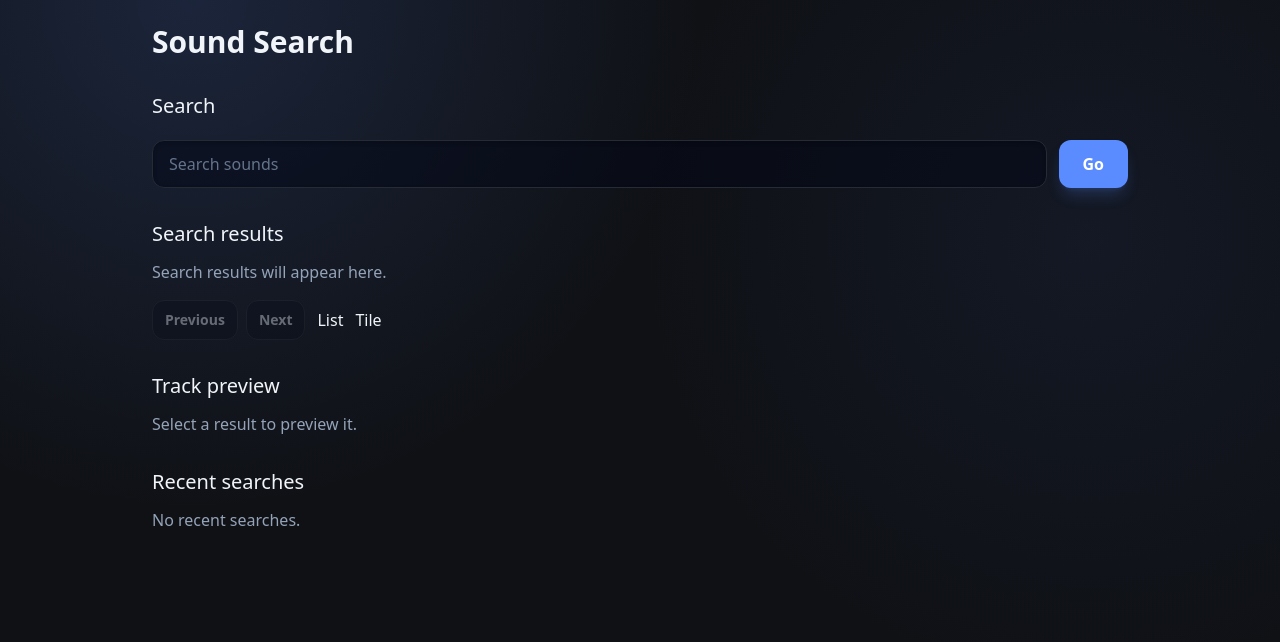
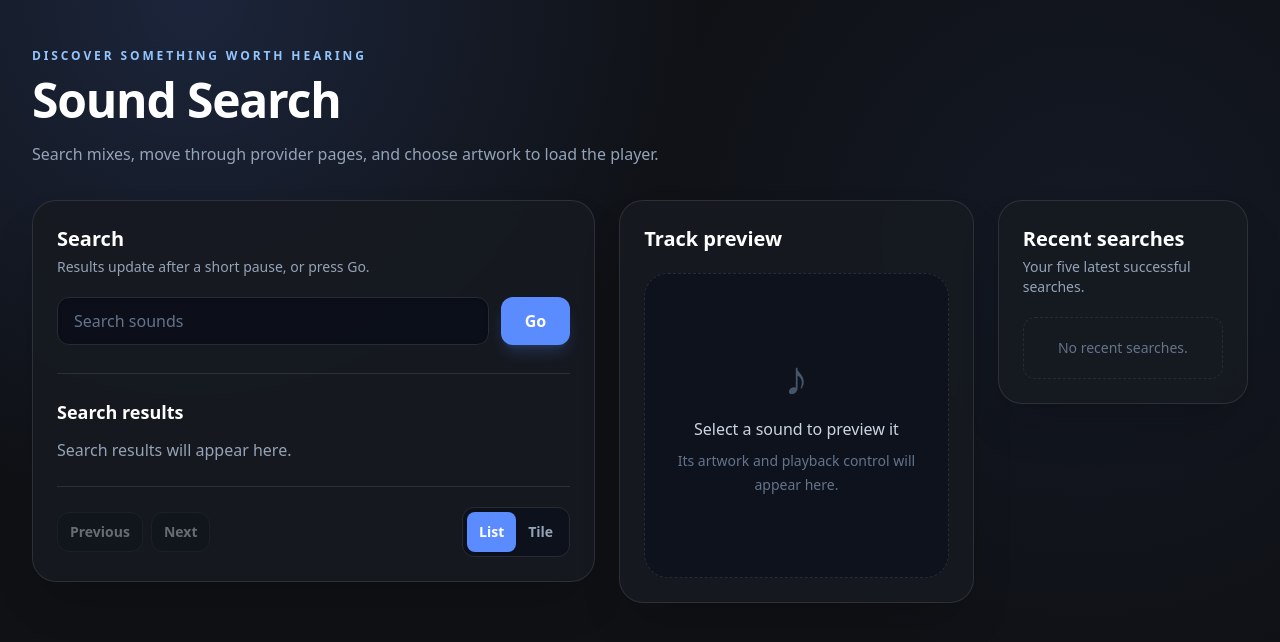
Before and after one commit to zoharharuv/sound-search-exam, a React (Vite) app: page / in a window 1280 px wide. Shown: the top 642 px of the page. Built offline with nearby package versions, Linux system fonts and the light colour scheme.

Commit message:
milestone 3 - finalize sound search page integration

```diff
--- a/src/pages/SoundSearchPage.tsx
+++ b/src/pages/SoundSearchPage.tsx
@@ -1,7 +1,12 @@
+import { useCallback, useEffect, useState } from "react";
+import { LayoutGroup, MotionConfig, useReducedMotion } from "framer-motion";
 import { useDispatch, useSelector } from "react-redux";
 import { Pagination } from "@/components/Pagination";
 import { SearchBar } from "@/components/SearchBar";
 import { SearchResults } from "@/components/SearchResults";
+import { SoundPreview } from "@/components/SoundPreview";
+import { ViewModeToggle } from "@/components/ViewModeToggle";
+import type { Sound } from "@/domain/sound";
 import { useSoundSearch } from "@/hooks/use-sound-search";
 import type { AppDispatch, RootState } from "@/store/store";
 import { viewModeChanged } from "@/store/view-mode-slice";
@@ -13,27 +18,131 @@ export function SoundSearchPage() {
   );
   const viewMode = useSelector((state: RootState) => state.viewMode.value);
   const search = useSoundSearch();
+  const shouldReduceMotion = useReducedMotion() ?? false;
+  const [selectedSound, setSelectedSound] = useState<Sound | null>(null);
+  const [isPlayerMounted, setIsPlayerMounted] = useState(false);
+
+  const clearPreview = useCallback(() => {
+    setSelectedSound(null);
+    setIsPlayerMounted(false);
+  }, []);
+
+  useEffect(() => {
+    if (!selectedSound) return;
+
+    const selectionIsVisible = search.results.some(
+      (sound) => sound === selectedSound,
+    );
+    if (
+      !selectionIsVisible ||
+      search.isLoading ||
+      search.isEmpty ||
+      search.errorMessage !== null
+    ) {
+      clearPreview();
+    }
+  }, [
+    clearPreview,
+    search.errorMessage,
+    search.isEmpty,
+    search.isLoading,
+    search.results,
+    selectedSound,
+  ]);
+
+  function handleQueryChange(nextQuery: string) {
+    clearPreview();
+    search.setQuery(nextQuery);
+  }
+
+  function handleSubmit() {
+    clearPreview();
+    search.submitSearch();
+  }
+
+  function handleRecentSearch(recentQuery: string) {
+    clearPreview();
+    search.searchRecent(recentQuery);
+  }
+
+  function handleRetry() {
+    clearPreview();
+    search.retry();
+  }
+
+  function handlePrevious() {
+    clearPreview();
+    search.goToPreviousPage();
+  }
+
+  function handleNext() {
+    clearPreview();
+    search.goToNextPage();
+  }
+
+  function handleSelect(sound: Sound) {
+    setSelectedSound(sound);
+    setIsPlayerMounted(false);
+  }
+
+  function handleRequestPlayer() {
+    if (selectedSound !== null && selectedSound.embedUrl !== null) {
+      setIsPlayerMounted(true);
+    }
+  }
 
   return (
-    <main className="mx-auto flex min-h-full max-w-5xl flex-col gap-8 p-6">
-      <header>
-        <h1 className="text-3xl font-semibold">Sound Search</h1>
+    <main className="mx-auto min-h-full w-full max-w-[90rem] px-4 py-8 sm:px-6 lg:px-8 lg:py-12">
+      <header className="mb-8 max-w-3xl">
+        <p className="mb-3 text-xs font-bold uppercase tracking-[0.24em] text-blue-300">
+          Discover something worth hearing
+        </p>
+        <h1 className="text-4xl font-bold tracking-tight text-white sm:text-5xl">
+          Sound Search
+        </h1>
+        <p className="mt-4 max-w-2xl text-base leading-7 text-slate-400">
+          Search mixes, move through provider pages, and choose artwork to load
+          the player.
+        </p>
       </header>
 
-      <section aria-labelledby="search-heading">
-        <h2 id="search-heading" className="text-xl font-medium">
+      <MotionConfig reducedMotion="user">
+        <LayoutGroup id="sound-selection">
+          <div className="grid items-start gap-6 lg:grid-cols-[minmax(0,1.35fr)_minmax(18rem,0.85fr)_minmax(14rem,0.6fr)]">
+            <section
+              aria-labelledby="search-heading"
+              className="rounded-3xl border border-white/10 bg-surface-raised/90 p-5 shadow-2xl shadow-black/20 backdrop-blur sm:p-6"
+            >
+              <div className="flex items-start justify-between gap-4">
+                <div>
+                  <h2
+                    className="text-xl font-semibold text-white"
+                    id="search-heading"
+                  >
                     Search
                   </h2>
+                  <p className="mt-1 text-sm text-slate-400">
+                    Results update after a short pause, or press Go.
+                  </p>
+                </div>
+                {search.activeQuery ? (
+                  <span className="hidden max-w-40 truncate rounded-full border border-accent/30 bg-accent/10 px-3 py-1 text-xs font-medium text-blue-200 sm:block">
+                    {search.activeQuery}
+                  </span>
+                ) : null}
+              </div>
               <SearchBar
                 isSearching={search.isLoading}
-          onQueryChange={search.setQuery}
-          onSubmit={search.submitSearch}
+                onQueryChange={handleQueryChange}
+                onSubmit={handleSubmit}
                 query={search.query}
               />
-      </section>
 
-      <section aria-labelledby="results-heading">
-        <h2 id="results-heading" className="text-xl font-medium">
+              <div className="mt-7 border-t border-white/10 pt-6">
+                <h2
+                  className="text-lg font-semibold text-white"
+                  id="results-heading"
+                >
                   Search results
                 </h2>
                 <SearchResults
@@ -41,53 +150,75 @@ export function SoundSearchPage() {
                   hasSearched={search.hasSearched}
                   isEmpty={search.isEmpty}
                   isLoading={search.isLoading}
-          onRetry={search.retry}
+                  onRetry={handleRetry}
+                  onSelect={handleSelect}
                   results={search.results}
+                  selectedSoundId={selectedSound?.id ?? null}
+                  shouldReduceMotion={shouldReduceMotion}
+                  viewMode={viewMode}
                 />
-        <nav aria-label="Search result controls" className="mt-4 flex gap-3">
+              </div>
+
+              <nav
+                aria-label="Search result controls"
+                className="mt-6 flex flex-wrap items-center justify-between gap-3 border-t border-white/10 pt-5"
+              >
                 <Pagination
                   canGoNext={search.canGoNext}
                   canGoPrevious={search.canGoPrevious}
                   isPending={search.isNavigationPending}
-            onNext={search.goToNextPage}
-            onPrevious={search.goToPreviousPage}
+                  onNext={handleNext}
+                  onPrevious={handlePrevious}
                 />
-          <button
-            aria-pressed={viewMode === "list"}
-            onClick={() => dispatch(viewModeChanged("list"))}
-            type="button"
-          >
-            List
-          </button>
-          <button
-            aria-pressed={viewMode === "tile"}
-            onClick={() => dispatch(viewModeChanged("tile"))}
-            type="button"
-          >
-            Tile
-          </button>
+                <ViewModeToggle
+                  onViewModeChange={(mode) => dispatch(viewModeChanged(mode))}
+                  viewMode={viewMode}
+                />
               </nav>
             </section>
 
-      <section aria-labelledby="preview-heading">
-        <h2 id="preview-heading" className="text-xl font-medium">
+            <section
+              aria-labelledby="preview-heading"
+              className="rounded-3xl border border-white/10 bg-surface-raised/90 p-5 shadow-2xl shadow-black/20 backdrop-blur sm:p-6 lg:sticky lg:top-6"
+            >
+              <h2
+                className="text-xl font-semibold text-white"
+                id="preview-heading"
+              >
                 Track preview
               </h2>
-        <p className="mt-3 text-slate-400">Select a result to preview it.</p>
+              <SoundPreview
+                isPlayerMounted={isPlayerMounted}
+                onRequestPlayer={handleRequestPlayer}
+                shouldReduceMotion={shouldReduceMotion}
+                sound={selectedSound}
+              />
             </section>
 
-      <aside aria-labelledby="recent-heading">
-        <h2 id="recent-heading" className="text-xl font-medium">
+            <aside
+              aria-labelledby="recent-heading"
+              className="rounded-3xl border border-white/10 bg-surface-raised/90 p-5 shadow-2xl shadow-black/20 backdrop-blur sm:p-6"
+            >
+              <h2
+                className="text-xl font-semibold text-white"
+                id="recent-heading"
+              >
                 Recent searches
               </h2>
+              <p className="mt-1 text-sm text-slate-400">
+                Your five latest successful searches.
+              </p>
               {recentSearches.length === 0 ? (
-          <p className="mt-3 text-slate-400">No recent searches.</p>
+                <p className="mt-5 rounded-xl border border-dashed border-surface-border px-3 py-5 text-center text-sm text-slate-500">
+                  No recent searches.
+                </p>
               ) : (
-          <ul className="mt-3">
+                <ul className="mt-4 space-y-2">
                   {recentSearches.map((recentQuery) => (
                     <li key={recentQuery}>
                       <button
-                  onClick={() => search.searchRecent(recentQuery)}
+                        className="min-h-11 w-full truncate rounded-xl border border-transparent bg-slate-950/30 px-3 text-left text-sm text-slate-300 transition hover:border-accent/40 hover:bg-accent/10 hover:text-white focus-visible:outline-none focus-visible:ring-2 focus-visible:ring-accent"
+                        onClick={() => handleRecentSearch(recentQuery)}
                         type="button"
                       >
                         {recentQuery}
@@ -97,6 +228,9 @@ export function SoundSearchPage() {
                 </ul>
               )}
             </aside>
+          </div>
+        </LayoutGroup>
+      </MotionConfig>
     </main>
   );
 }
```
Lines whose indentation alone changed are shown as unchanged.
